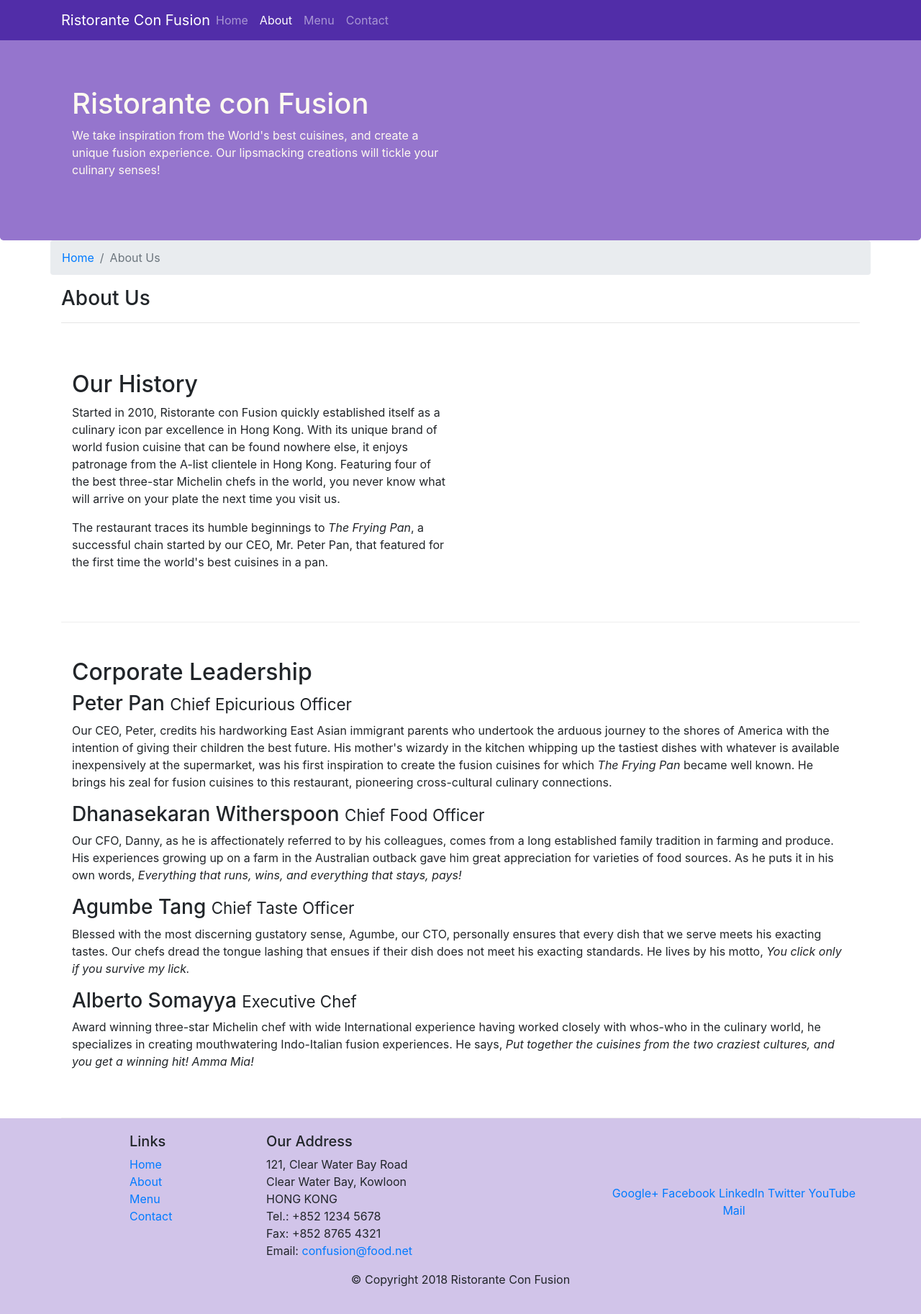
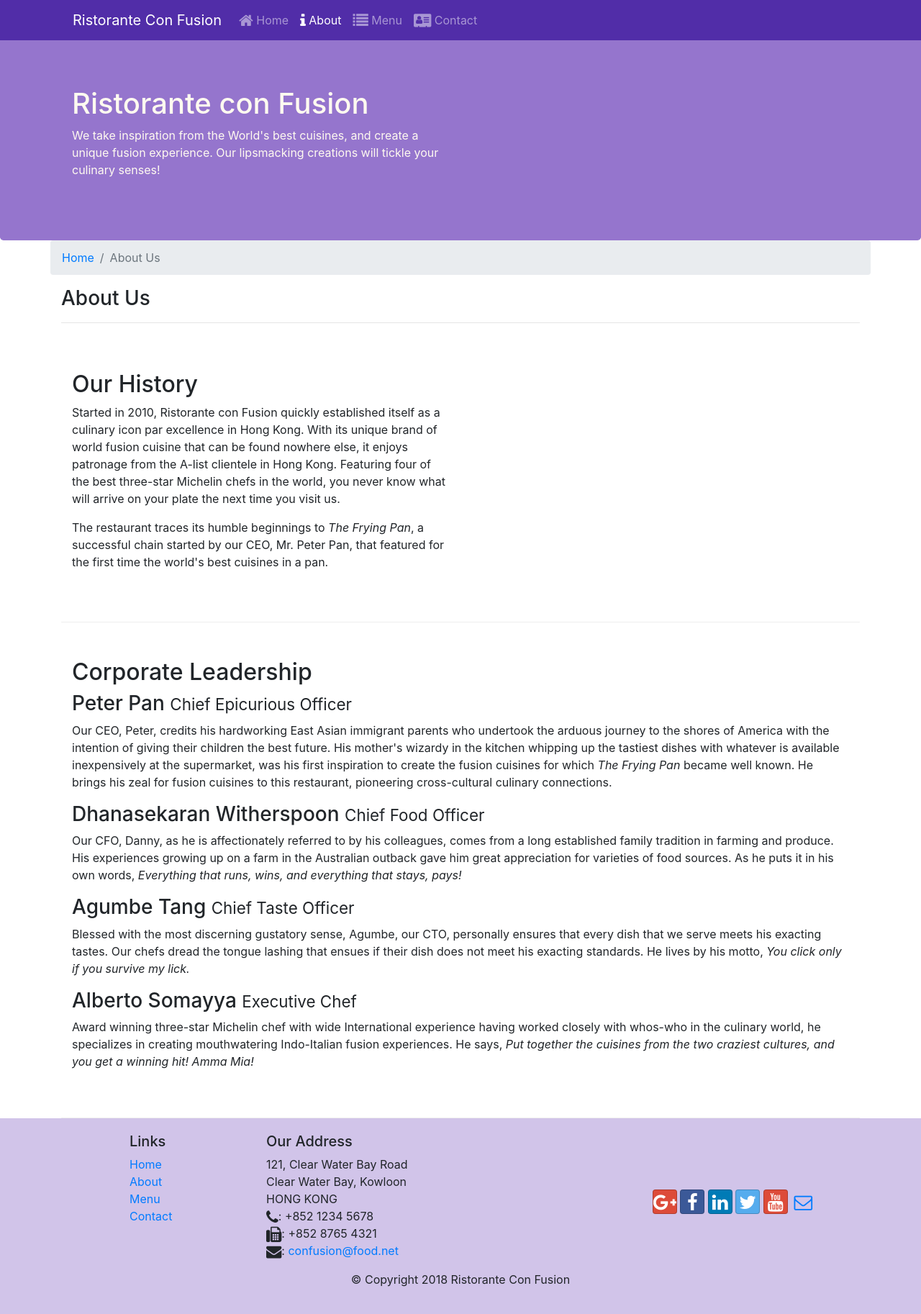
Before and after one commit to Tanush-J/bootstrap4-Website, a website: page aboutus.html in a window 1280 px wide. Shown: the whole page at 72% size. Drawn offline with nearby package versions, Linux system fonts and the light colour scheme.

Commit message:
Font Awesome

```diff
--- a/aboutus.html
+++ b/aboutus.html
@@ -9,6 +9,8 @@
 
     <!-- Bootstrap CSS -->
     <link rel="stylesheet" href="node_modules/bootstrap/dist/css/bootstrap.min.css">
+    <link rel="stylesheet" href="node_modules/font-awesome/css/font-awesome.min.css">
+    <link rel="stylesheet" href="node_modules/bootstrap-social/bootstrap-social.css">
     <link rel="stylesheet" href="css/styles.css">
     <title>Ristorante Con Fusion: About Us</title>
 
@@ -20,13 +22,13 @@
             <button class="navbar-toggler" type="button" data-toggle="collapse" data-target="#Navbar">
                 <span class="navbar-toggler-icon"></span>
             </button>
-            <a class="navbar-brand mr-auto" href="./index.html">Ristorante Con Fusion</a>
+            <a class="navbar-brand mr-auto px-3" href="./index.html">Ristorante Con Fusion</a>
             <div class="collapse navbar-collapse" id="Navbar">
                 <ul class="navbar-nav mr-auto">
-                    <li class="nav-item"><a class="nav-link" href="./index.html">Home</a></li>
-                    <li class="nav-item active"><a class="nav-link" href="#">About</a></li>
-                    <li class="nav-item"><a class="nav-link" href="#">Menu</a></li>
-                    <li class="nav-item"><a class="nav-link" href="#">Contact</a></li>
+                    <li class="nav-item"><a class="nav-link" href="./index.html"><span class="fa fa-home fa-lg"></span> Home</a></li>
+                    <li class="nav-item active"><a class="nav-link" href="#"><span class="fa fa-info fa-lg"></span> About</a></li>
+                    <li class="nav-item"><a class="nav-link" href="#"><span class="fa fa-list fa-lg"></span> Menu</a></li>
+                    <li class="nav-item"><a class="nav-link" href="#"><span class="fa fa-address-card fa-lg"></span> Contact</a></li>
                 </ul>
             </div>
         </div>
@@ -101,19 +103,19 @@
 		              121, Clear Water Bay Road<br>
 		              Clear Water Bay, Kowloon<br>
 		              HONG KONG<br>
-		              Tel.: +852 1234 5678<br>
-		              Fax: +852 8765 4321<br>
-		              Email: <a href="mailto:confusion@food.net">confusion@food.net</a>
+		              <i class="fa fa-phone fa-lg"></i>: +852 1234 5678<br>
+		              <i class="fa fa-fax fa-lg"></i>: +852 8765 4321<br>
+		              <i class="fa fa-envelope fa-lg"></i>: <a href="mailto:confusion@food.net">confusion@food.net</a>
 		           </address>
                 </div>
                 <div class="col-12 col-sm-4 align-self-center">
                     <div class="text-center">
-                        <a href="http://google.com/+">Google+</a>
-                        <a href="http://www.facebook.com/profile.php?id=">Facebook</a>
-                        <a href="http://www.linkedin.com/in/">LinkedIn</a>
-                        <a href="http://twitter.com/">Twitter</a>
-                        <a href="http://youtube.com/">YouTube</a>
-                        <a href="mailto:">Mail</a>
+                        <a class="btn btn-social-icon btn-google" href="http://google.com/+"><i class="fa fa-google-plus fa-lg"></i></a>
+                        <a class="btn btn-social-icon btn-facebook" href="http://www.facebook.com/profile.php?id="><i class="fa fa-facebook fa-lg"></i></a>
+                        <a class="btn btn-social-icon btn-linkedin" href="http://www.linkedin.com/in/"><i class="fa fa-linkedin fa-lg"></i></a>
+                        <a class="btn btn-social-icon btn-twitter" href="http://twitter.com/"><i class="fa fa-twitter fa-lg"></i></a>
+                        <a class="btn btn-social-icon btn-google" href="http://youtube.com/"><i class="fa fa-youtube fa-lg"></i></a>
+                        <a class="btn btn-social-icon" href="mailto:"><i class="fa fa-envelope-o fa-lg"></i></a>
                     </div>
                 </div>
            </div>
--- a/package.json
+++ b/package.json
@@ -15,6 +15,8 @@
   },
   "dependencies": {
     "bootstrap": "^4.0.0",
+    "bootstrap-social": "^5.1.1",
+    "font-awesome": "^4.7.0",
     "jquery": "^3.3.1",
     "popper.js": "^1.12.9"
   }
```
Also changed, not shown: index.html (+16 -14 lines), 1 other file.
